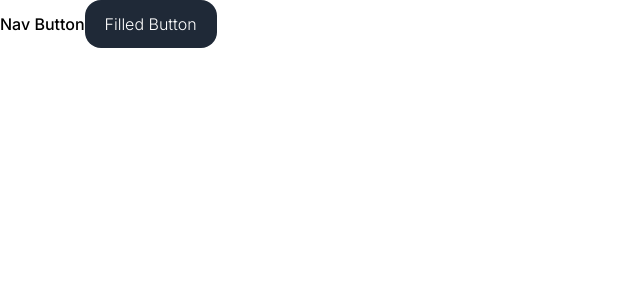
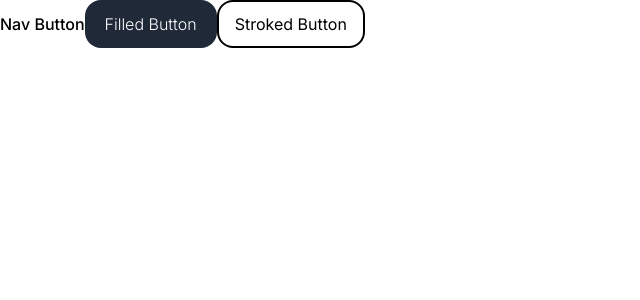
Before and after one commit to igordotdev/CollaborAid, a React (Vite) app: page / in a window 1280 px wide. Shown: the top 300 px of the page, without its empty margins (0-640 px from the left). Built offline with nearby package versions, Linux system fonts and the light colour scheme.

Commit message:
StrokedButton

```diff
--- /dev/null
+++ b/src/components/buttons/StrokedButton/StrokedButton.tsx
@@ -0,0 +1,14 @@
+const StrokedButton = ({ title, onClick }) => {
+  return (
+    <button
+      className={
+        "border-2 py-2.5 px-4 rounded-2xl border-black hover:scale-95 active:scale-90 transition duration-300"
+      }
+      onClick={onClick}
+    >
+      {title}
+    </button>
+  );
+};
+
+export default StrokedButton;
--- a/src/main.tsx
+++ b/src/main.tsx
@@ -3,6 +3,7 @@ import { createRoot } from "react-dom/client";
 import "./index.css";
 import FilledButton from "./components/buttons/FilledButton/FilledButton.tsx";
 import NavButton from "./components/buttons/NavButton/NavButton.tsx";
+import StrokedButton from "./components/buttons/StrokedButton/StrokedButton.tsx";
 
 const onClick = () => {
   console.log("Button pressed");
@@ -12,5 +13,6 @@ createRoot(document.getElementById("root")!).render(
   <StrictMode>
     <NavButton title={"Nav Button"} onClick={onClick} />
     <FilledButton title={"Filled Button"} onClick={onClick} />
+    <StrokedButton title={"Stroked Button"} onClick={onClick} />
   </StrictMode>,
 );
```
